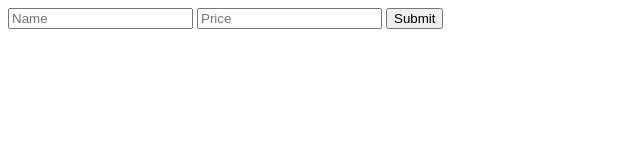
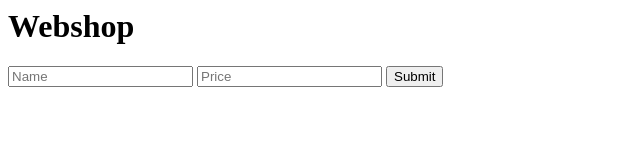
Before and after one commit to jhannes-playpen/pro103-2020, a plain HTML site: page docs/index.html in a window 1280 px wide. Shown: the whole page, without its empty margins (0-640 px from the left). Drawn offline with Linux system fonts and the light colour scheme.

Commit message:
Add h1 header

```diff
--- a/docs/index.html
+++ b/docs/index.html
@@ -39,6 +39,9 @@
             }
         });
     </script>
+
+    <h1>Webshop</h1>
+
     <form id="newProduct" onSubmit="submitNewProduct(event)">
         <input type="text" name="productName" placeholder="Name"/>
         <input type="text" name="productPrice" placeholder="Price"/>
```
